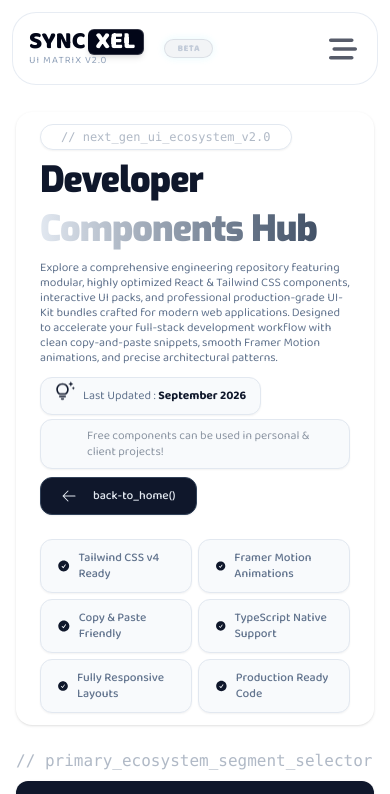
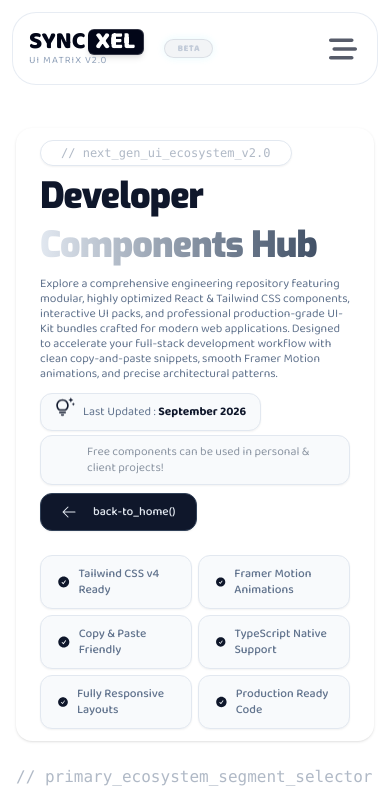
Before and after one commit to lakshan-beast/SyncXel, a React (Vite) app: page /components in a window 390 px wide. Shown: the top 794 px of the page. Built offline with nearby package versions, Linux system fonts and the light colour scheme.

Commit message:
style: Optimize responsive padding and clean up CSS variables for improved readability

```diff
--- a/src/App.jsx
+++ b/src/App.jsx
@@ -16,7 +16,6 @@ import Legal from "./pages/Legel";
 import Documentation from "./pages/Documentation";
 
 import ScrollToTop from "./components/ScrollTop";
-
 import DocsPreviewSection from "./components/DocsPreview";
 
 export default function App() {
@@ -26,7 +25,8 @@ export default function App() {
       <div className="relative z-10 flex flex-col min-h-screen justify-between">
         <Navbar />
 
-        <main className="pt-20 @sm:pt-25 md:pt-40 lg:pt-6 grow">
+        {/* 🌟 Optimized Responsive Padding-Top */}
+        <main className="pt-24 sm:pt-32.5 md:pt-40 lg:pt-18.5 xl:pt-16 grow">
           <Routes>
             {/* 1. HOME PAGE ROUTE (/) */}
             <Route
--- a/src/index.css
+++ b/src/index.css
@@ -3,54 +3,21 @@
 @import "tailwindcss";
 
 @theme {
-  /* SyncXel Brand Colors (Logo Matrix) */
-  --color-syncxel-dark: #0b0d13;
-  --color-syncxel-card: #161b26;
-  --color-syncxel-border: #2a324b;
-  --color-syncxel-blue: #3a86ff;
-  --color-syncxel-cyan: #56cfe1;
-  --color-syncxel-mint: #70e4c8;
-  --color-syncxel-text-muted: #d0d5db;
-
-  /* Brand Custom Gradients */
-  --background-image-syncxel-gradient: linear-gradient(
-    135deg,
-    #3a86ff 0%,
-    #56cfe1 50%,
-    #70e4c8 100%
-  );
-
   --font-exo: "Exo", sans-serif;
   --font-baloo: "Baloo 2", sans-serif;
 }
 
-* {
+/* Global Smooth Behavior & Font Smoothing */
+html {
   scroll-behavior: smooth;
-  /* scroll-margin-top: 6rem; */
 }
 
-/* Base Body Font */
 body {
-  font-family: var(--font-baloo);
-  /* background-color: var(--color-syncxel-dark); */
+  font-family: var(--font-baloo, sans-serif);
   color: #ffffff;
+  -webkit-font-smoothing: antialiased;
+  -moz-osx-font-smoothing: grayscale;
 }
-
-/* 3. Dark Theme Custom Scrollbar */
-::-webkit-scrollbar {
-  width: 4px;
-}
-::-webkit-scrollbar-track {
-  background: #0a0a0a;
-}
-::-webkit-scrollbar-thumb {
-  background: #3d94a1;
-  border-radius: 4px;
-}
-::-webkit-scrollbar-thumb:hover {
-  background: #404040;
-}
-
 
 /* Headings Custom Font */
 h1,
@@ -58,5 +25,24 @@ h2,
 h3,
 h4,
 .font-heading {
-  font-family: var(--font-exo);
+  font-family: var(--font-exo, sans-serif);
 }
+
+/* Modern Minimal Custom Scrollbar */
+::-webkit-scrollbar {
+  width: 6px;
+}
+
+::-webkit-scrollbar-track {
+  background: #090b10;
+}
+
+::-webkit-scrollbar-thumb {
+  background: #1e293b;
+  border-radius: 9999px;
+  border: 1px solid rgba(255, 255, 255, 0.1);
+}
+
+::-webkit-scrollbar-thumb:hover {
+  background: #334155;
+}
```
